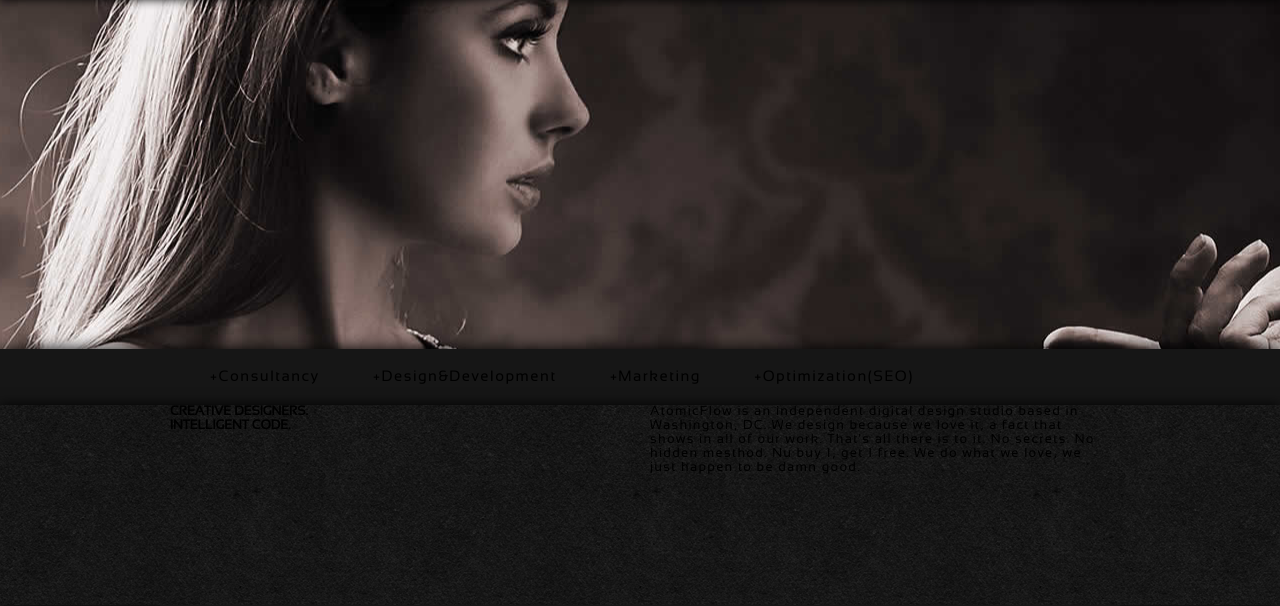
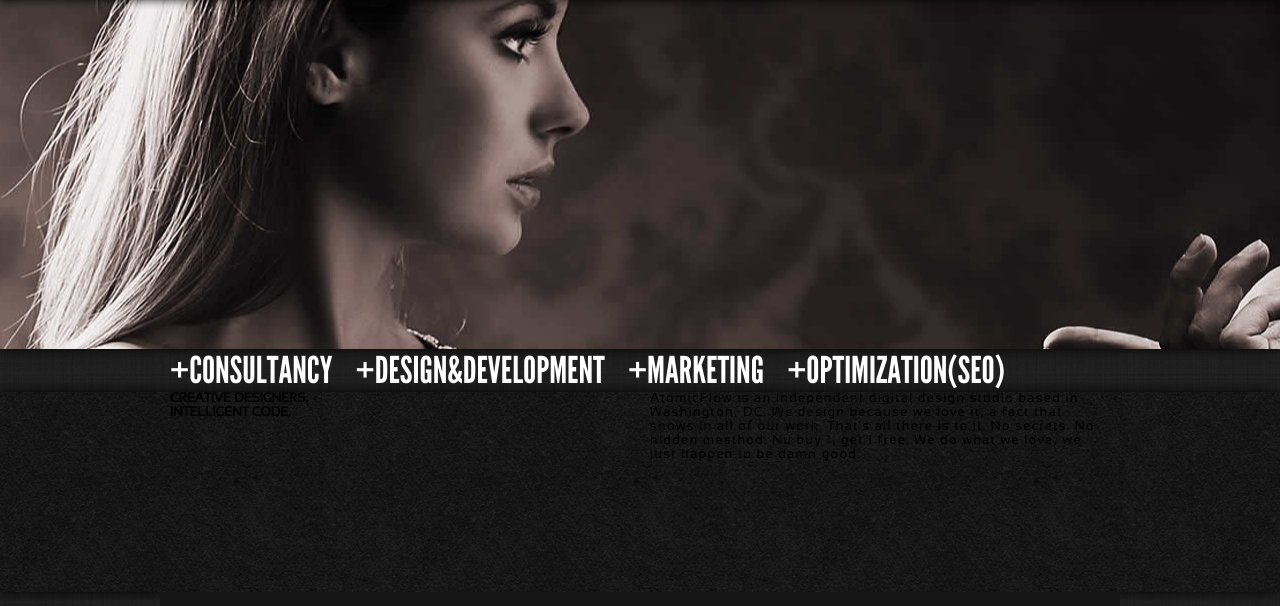
Before and after one commit to atomicflowtech/dev, a CodeIgniter app: page /AtomicFlowDev/ in a window 1280 px wide. Shown: the part 258-864 px from the top of the page. Run offline with CodeIgniter, Linux system fonts and the light colour scheme.

Commit message:
Commiting quicklink changes

```diff
--- a/application/views/home_view.php
+++ b/application/views/home_view.php
@@ -3,8 +3,8 @@
 
 	</div>
 
-	<div id="quickLinkSkillsContainer">
-		<ul class="container_16">
+	<div id="quickLinkSkillsContainer" class="container_16">
+		<ul class="quickLinkSkillsList grid_16">
 			<li>+Consultancy</li>
 			<li>+Design&Development</li>
 			<li>+Marketing</li>
--- a/css/styles.css
+++ b/css/styles.css
@@ -152,22 +152,25 @@ div#mainSlider{
 /* QUICK LINKS                                */
 /**********************************************/
 #quickLinkSkillsContainer{
-	width:100%;
+	/*width:100%;
 	background-color:#161616;
 	-moz-box-shadow:0px 0px 15px #000000;
 	-webkit-box-shadow:0px 0px 15px #000000;
 	box-shadow:0px 0px 15px #000000;
 	padding-top: 20px;
-	padding-bottom: 20px;
+	padding-bottom: 20px;*/
 }
 
-#quickLinkSkillsContainer li{
+#quickLinkSkillsContainer .quickLinkSkillsList li{
 	display: inline;
-	margin-left: 50px;
-	font-size: 15px;
-	font-family: "SansationRegular", sans-serif;
-	letter-spacing: .1em;
+	margin-right: 20px;
+	font-size: 37px;
+	font-family: "LeagueGothicRegular", sans-serif;
+	text-transform:uppercase;
+	color:#FFFFFF;
+/*	letter-spacing: .1em;*/
 }
+
 #pageDescriptionContainer{
 	height: 200px;
 	width:100%;
```
